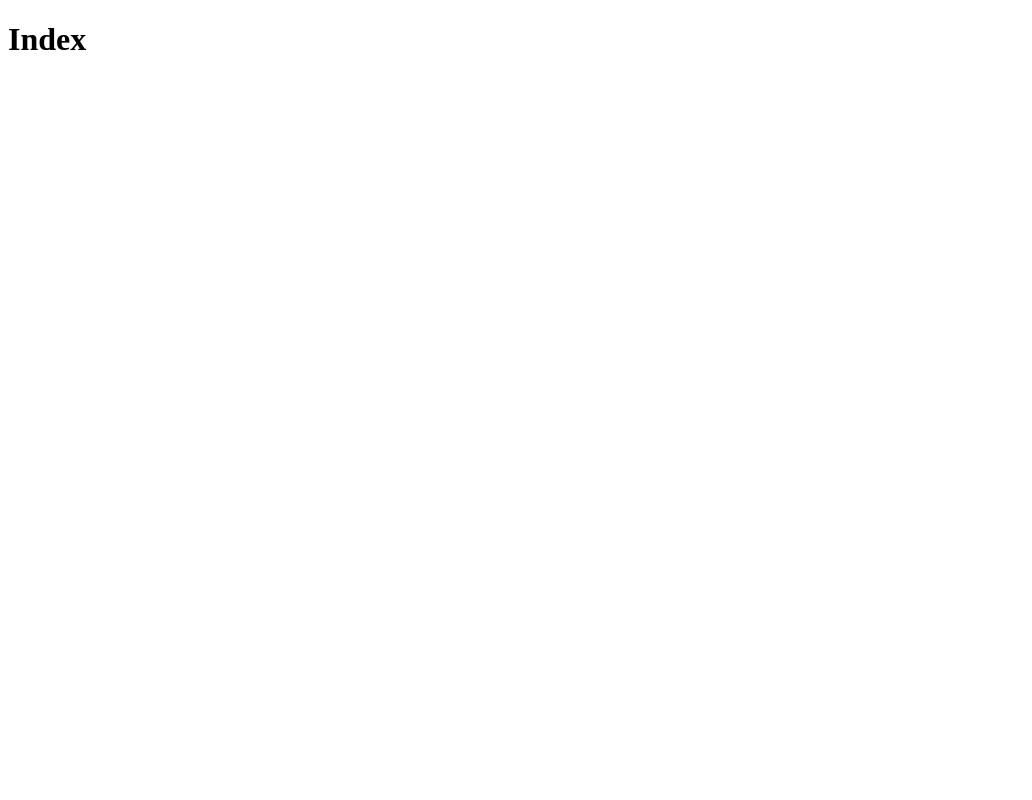
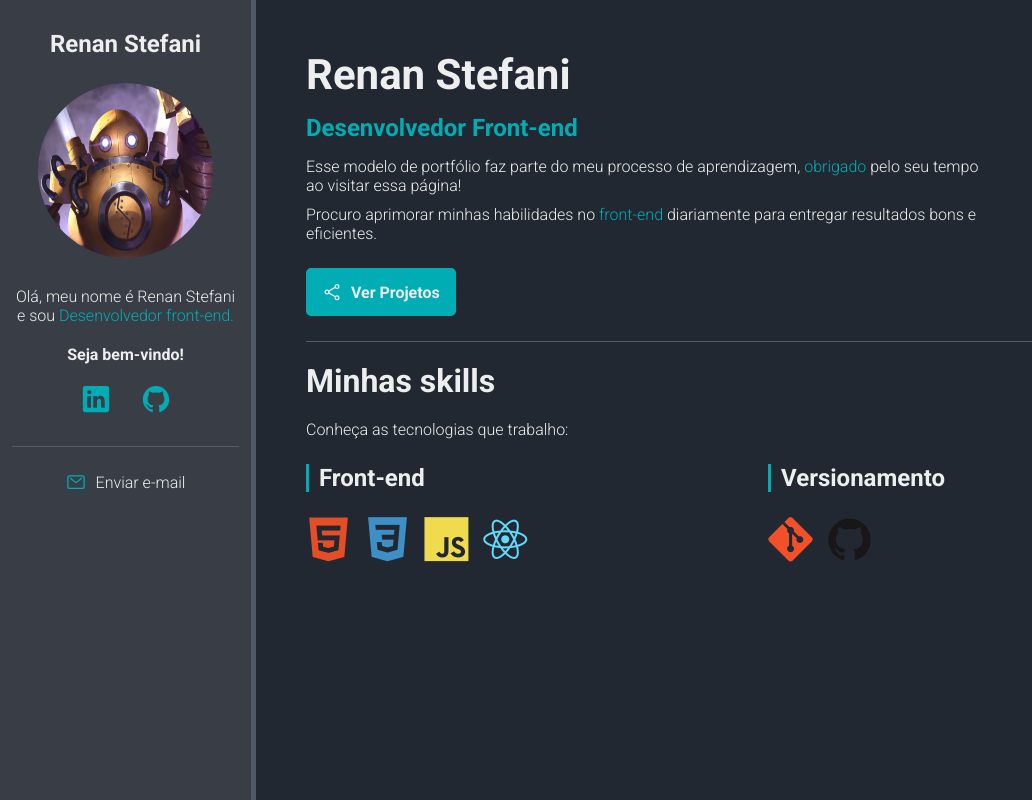
Before and after one commit to renanstefani/modeloport, a plain HTML site: page index.html in a window 1280 px wide. Shown: the whole page, without its empty margins (0-1032 px from the left). Drawn offline with nearby package versions, Linux system fonts and the light colour scheme.

Commit message:
Finalizando o portfólio

```diff
--- /dev/null
+++ b/assets/css/style.css
@@ -0,0 +1,245 @@
+/* Reset */
+*{
+    padding: 0;
+    margin: 0;
+    box-sizing: border-box;
+    font-family: 'Roboto', sans-serif;
+
+}
+
+/* Variables */
+:root{
+    --main-bg-color: #222831;
+    --main-text-color: #EEEEEE;
+    --bio-bg-color: #393E46;
+    --highlight-color: #00ADB5;
+    --border-color: #4e5b68;
+}
+
+/* General */
+.highlight{
+    color: var(--highlight-color);
+}
+
+/* Containers */
+#container{
+    display: flex;
+    flex-direction: row;
+    color: var(--main-text-color);
+}
+
+#bio-container{
+    flex: 1 1 20%;
+
+    padding: 30px 12px;
+    min-height: 100vh;
+
+    background-color: var(--bio-bg-color);
+
+    text-align: center;
+    border-right:  5px solid var(--border-color);
+}
+
+#about-container{
+    flex: 1 1 80%;
+    min-height: 100vh;
+    background-color: var(--main-bg-color);
+    padding: 50px;
+}
+
+
+/* Bio container */
+#bio-container h2{
+    margin-bottom: 25px;
+}
+
+#bio-container p{
+    margin-bottom: 20px;
+}
+
+#bio-container #welcome-text{
+    font-weight: bold;
+}
+
+#bio-image{
+    width: 175px;
+    height: 175px;
+    border-radius: 50%;
+    margin-bottom: 25px;
+}
+
+#social-container{
+    display: flex;
+    justify-content: center;
+
+    list-style: none;
+
+    border-bottom: 1px solid var(--border-color);
+    margin-bottom: 25px;
+    padding-bottom: 25px;
+}
+
+#social-container li{
+    flex: 1 1 0;
+    max-width: 60px;
+}
+
+#social-container li a{
+    color: var(--highlight-color);
+    font-size: 30px;
+}
+
+#email-container{
+    display: flex;
+    justify-content: center;
+    align-items: center;
+    gap: 10px
+}
+
+/* #email-container ion-icon,
+#email-container a{
+    flex: 1 1 0;
+} */
+
+#email-container a{
+    color: var(--main-text-color);
+    text-decoration: none;
+    max-width: 225px;
+}
+
+#email-container ion-icon{
+    color: var(--highlight-color);
+    font-size: 20px;
+    max-width: 20px;
+}
+
+/* About container */
+#name{
+    font-size: 42px;
+    margin-bottom: 15px;
+}
+
+#title{
+    font-size: 24px;
+    margin-bottom: 15px;
+    font-weight: bold;
+}
+
+.description{
+    max-width: 75%;
+    margin-bottom: 10px;
+}
+
+#btn-projects{
+    display: flex;
+    align-items: center;
+    justify-content: space-around;
+
+    color: var(--main-text-color);
+    font-weight: bold;
+    font-size: 16px;
+    text-decoration: none;
+    text-align: center;
+
+    width: 150px;
+    margin: 25px 0;
+    padding: 12px 10px;
+    background-color: var(--highlight-color);
+    border: 2px solid var(--highlight-color);
+    border-radius: 5px;
+
+    transition: 0.5s;
+}
+
+#btn-projects ion-icon{
+    font-size: 20px;
+    max-width: 20px;
+}
+
+#btn-projects:hover{
+    background-color: transparent;
+}
+
+#skills-section-title{
+    font-size: 32px;
+
+    border-top: 1px solid var(--border-color);
+    padding-top: 20px;
+    margin-bottom: 20px;
+}
+
+#skills-container{
+    display: flex;
+    flex-wrap: wrap;
+
+    margin-top: 25px;
+}
+
+.skills-box{
+    flex: 1 1 33%;
+    /* max-width: 33%; */
+    margin-bottom: 35px;
+}
+
+.skills-title{
+    font-size: 24px;
+    font-weight: bold;
+
+    margin-bottom: 25px;
+    padding-left: 10px;
+    border-left: 3px solid var(--highlight-color);
+}
+
+.skills-box i{
+    font-size: 45px;
+    margin-right: 10px;
+}
+
+/* ------------- MEDIAQUERIES ------------- */
+@media(max-width: 768px) {
+    #container{
+        flex-direction: column;
+    }
+
+    #bio-container{
+        min-height: auto;
+        border-right: none;
+        border-bottom: 5px solid var(--border-color);
+    }
+
+    #bio-container h2{
+        display: none;
+    }
+
+    #bio-container p{
+        max-width: 60%;
+        margin: 10px auto;
+    }
+
+    #about-container{
+        text-align: center;
+        padding: 30px;
+    }
+
+    #about-container .description{
+        margin: 10px auto;
+        max-width: 100%;
+        line-height: 26px;
+    }
+
+    #btn-projects{
+        margin: 20px auto;
+    }
+
+    .skills-box{
+        flex: 1 1 100%;
+        max-width: 100%;
+        margin-bottom: 40px;
+        text-align: left;
+    }
+
+    .skills-box i{
+        font-size: 60px;
+    }
+
+}
--- a/index.html
+++ b/index.html
@@ -4,9 +4,78 @@
     <meta charset="UTF-8">
     <meta http-equiv="X-UA-Compatible" content="IE=edge">
     <meta name="viewport" content="width=device-width, initial-scale=1.0">
-    <title>Document</title>
+    <title>Modelo Portfólio</title>
+
+    <!-- CSS -->
+    <link rel="stylesheet" href="assets/css/style.css">
+
+    <!-- Google Fonts -->
+    <link rel="preconnect" href="https://fonts.googleapis.com"><link rel="preconnect" href="https://fonts.gstatic.com" crossorigin><link href="https://fonts.googleapis.com/css2?family=Roboto:ital,wght@0,300;0,700;0,900;1,300;1,700;1,900&display=swap" rel="stylesheet">
+
+    <!-- Dev Icon Fonts -->
+    <link rel="stylesheet" href="https://cdn.jsdelivr.net/gh/devicons/devicon@v2.15.1/devicon.min.css">
+
 </head>
+
 <body>
-    <h1>Index</h1>
+    <main id="container">
+        <aside id="bio-container">
+            <h2>Renan Stefani</h2>
+
+            <img id="bio-image" src="./assets/img/blitzcrank.jpg" alt="Imagem de perfil">
+
+            <p>Olá, meu nome é Renan Stefani e sou <span class="highlight">Desenvolvedor front-end.</span></p>
+
+            <p id="welcome-text">Seja bem-vindo!</p>
+
+            <ul id="social-container">
+                <li><a href="#" target="_blank"><ion-icon name="logo-linkedin"></ion-icon></a></li>
+                <li><a href="#" target="_blank"><ion-icon name="logo-github"></ion-icon></a></li>
+            </ul>
+
+            <div id="email-container">
+                <ion-icon name="mail-outline"></ion-icon><a href="mailto:renanstefanir@gmail.com">Enviar e-mail</a>
+            </div>
+        </aside>
+
+        <section id="about-container">
+            <h1 id="name">Renan Stefani</h1>
+            <p id="title"><span class="highlight">Desenvolvedor Front-end</span></p>
+
+            <p class="description">Esse modelo de portfólio faz parte do meu processo de aprendizagem,
+                <span class="highlight">obrigado</span> pelo seu tempo ao visitar essa página!
+            </p>
+
+            <p class="description">Procuro aprimorar minhas habilidades no <span class="highlight">front-end</span> diariamente
+                para entregar resultados bons e eficientes.
+            </p>
+
+            <a href="#" id="btn-projects"><ion-icon name="share-social-outline"></ion-icon><span>Ver Projetos</span></a>
+
+            <h2 id="skills-section-title">Minhas skills</h2>
+
+            <p class="description">Conheça as tecnologias que trabalho:</p>
+            <div id="skills-container">
+                <div class="skills-box">
+                    <p class="skills-title">Front-end</p>
+                    <i class="devicon-html5-plain colored"></i>
+                    <i class="devicon-css3-plain colored"></i>
+                    <i class="devicon-javascript-plain colored"></i>
+                    <i class="devicon-react-plain colored"></i>
+                </div>
+
+                <div class="skills-box">
+                    <p class="skills-title">Versionamento</p>
+                    <i class="devicon-git-plain colored"></i>
+                    <i class="devicon-github-plain colored"></i>
+                </div>
+            </div>
+        </section>
+    </main>
+
+
+    <!-- Ionicons -->
+    <script type="module" src="https://unpkg.com/ionicons@5.5.2/dist/ionicons/ionicons.esm.js"></script>
+    <script nomodule src="https://unpkg.com/ionicons@5.5.2/dist/ionicons/ionicons.js"></script>
 </body>
 </html>
```
Also changed, not shown: assets/img/blitzcrank.jpg (added).
